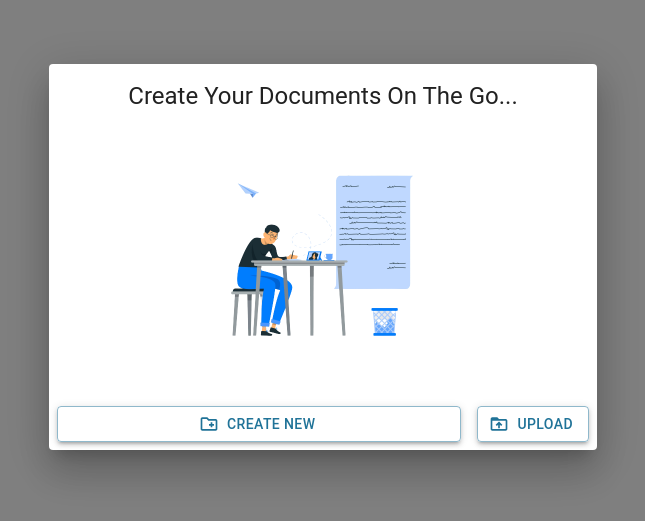
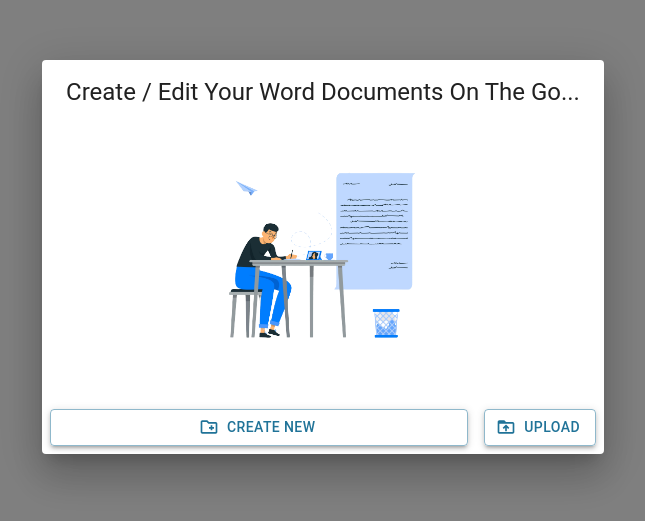
Before and after one commit to ShahrozAhmd/rich-text-editor, a React (Create React App) app: page / in a window 1280 px wide. Shown: the part 143-664 px from the top of the page, without its empty margins (317-962 px from the left). Built offline with nearby package versions, Linux system fonts and the light colour scheme.

Commit message:
fixes dynamic UI rendering issue on landing

```diff
--- a/src/Components/Modal/modal.js
+++ b/src/Components/Modal/modal.js
@@ -6,7 +6,6 @@ import {
   DialogTitle,
 } from "@mui/material";
 
-import { useTheme } from "@mui/material/styles";
 import Stack from "@mui/material/Stack";
 import CreateNewButton from "../UI/Button/createnew-button";
 import landingImage from "Assets/Images/landing.png";
@@ -22,6 +21,7 @@ import Loader from "react-loader-spinner";
 const Modal = ({ isOpen }) => {
   const [open, setOpen] = React.useState(true);
   const [documentName, setDocumentName] = useState("");
+  const [uploadedFile, setUploadedFile] = useState(false);
 
   const [uiEvents, setUiEvents] = useState({
     isCreateNew: false,
@@ -42,14 +42,20 @@ const Modal = ({ isOpen }) => {
   };
   const goBackHandler = () => {
     setUiEvents({ isCreateNew: false, isUpload: false, isGoBack: false });
-    setDocumentName("")
+    setDocumentName("");
   };
   const setDocumentNameHandler = (e) => {
     setDocumentName(e.target.value);
   };
+  const uploadDocument = (e) => {
+    setUiEvents({ ...uiEvents, isCreateNew: false, isUpload: true });
+    setUploadedFile(e.target.files[0]);
+
+    console.log("file uploaded");
+  };
   useEffect(() => {
-    console.log(documentName);
-  }, [documentName]);
+    console.log(uploadedFile);
+  }, [uploadedFile]);
   return (
     <div>
       {/* <Button variant="outlined" onClick={handleClickOpen}>
@@ -73,7 +79,7 @@ const Modal = ({ isOpen }) => {
 
           {/* Title Tagline */}
           <Typography variant="h5" align="center">
-            Create Your Documents On The Go...
+            Create / Edit Your Word Documents On The Go...
           </Typography>
         </DialogTitle>
 
@@ -97,7 +103,8 @@ const Modal = ({ isOpen }) => {
           </Stack>
         </DialogContent>
         {/* Buttons for selecting one option */}
-        {!uiEvents.isCreateNew && (
+
+        {!uiEvents.isCreateNew && !uiEvents.isUpload ? (
           <DialogActions>
             <Stack
               direction={{ xs: "column", sm: "row", md: "row" }}
@@ -109,12 +116,13 @@ const Modal = ({ isOpen }) => {
                 btnText="Create New"
                 click={createNewHandler}
               />
-              <UploadButton />
+              <UploadButton change={uploadDocument} />
             </Stack>
           </DialogActions>
-        )}
-        {/* Give name to the new created document  */}
-        {uiEvents.isCreateNew && (
+        ) : null}
+
+        {/* Give name to the new created or uploaded document  */}
+        {uiEvents.isCreateNew || uiEvents.isUpload ? (
           <DialogActions>
             <Stack
               direction={{ xs: "column", sm: "row", md: "row" }}
@@ -129,7 +137,7 @@ const Modal = ({ isOpen }) => {
               />
             </Stack>
           </DialogActions>
-        )}
+        ) : null}
       </Dialog>
     </div>
   );
--- a/src/Components/UI/Button/upload-button.js
+++ b/src/Components/UI/Button/upload-button.js
@@ -2,14 +2,21 @@ import React from "react";
 import { styled } from "@mui/material/styles";
 import Button from "@mui/material/Button";
 import DriveFolderUploadIcon from "@mui/icons-material/DriveFolderUpload";
+import Typography from "@mui/material/Typography";
 
-const UploadButton = ({change}) => {
+const UploadButton = ({ change }) => {
   const Input = styled("input")({
     display: "none",
   });
   return (
     <label htmlFor="contained-button-file">
-      <Input accept="image/*" id="contained-button-file" multiple type="file" onChange={change}/>
+      <Input
+        accept="application/msword,application/vnd.openxmlformats-officedocument.wordprocessingml.document"
+        id="contained-button-file"
+        multiple
+        type="file"
+        onChange={change}
+      />
       <Button
         sx={{ width: "100%", boxShadow: 3 }}
         variant="outlined"
@@ -17,6 +24,7 @@ const UploadButton = ({change}) => {
         startIcon={<DriveFolderUploadIcon />}
       >
         Upload
+
       </Button>
     </label>
   );
```
